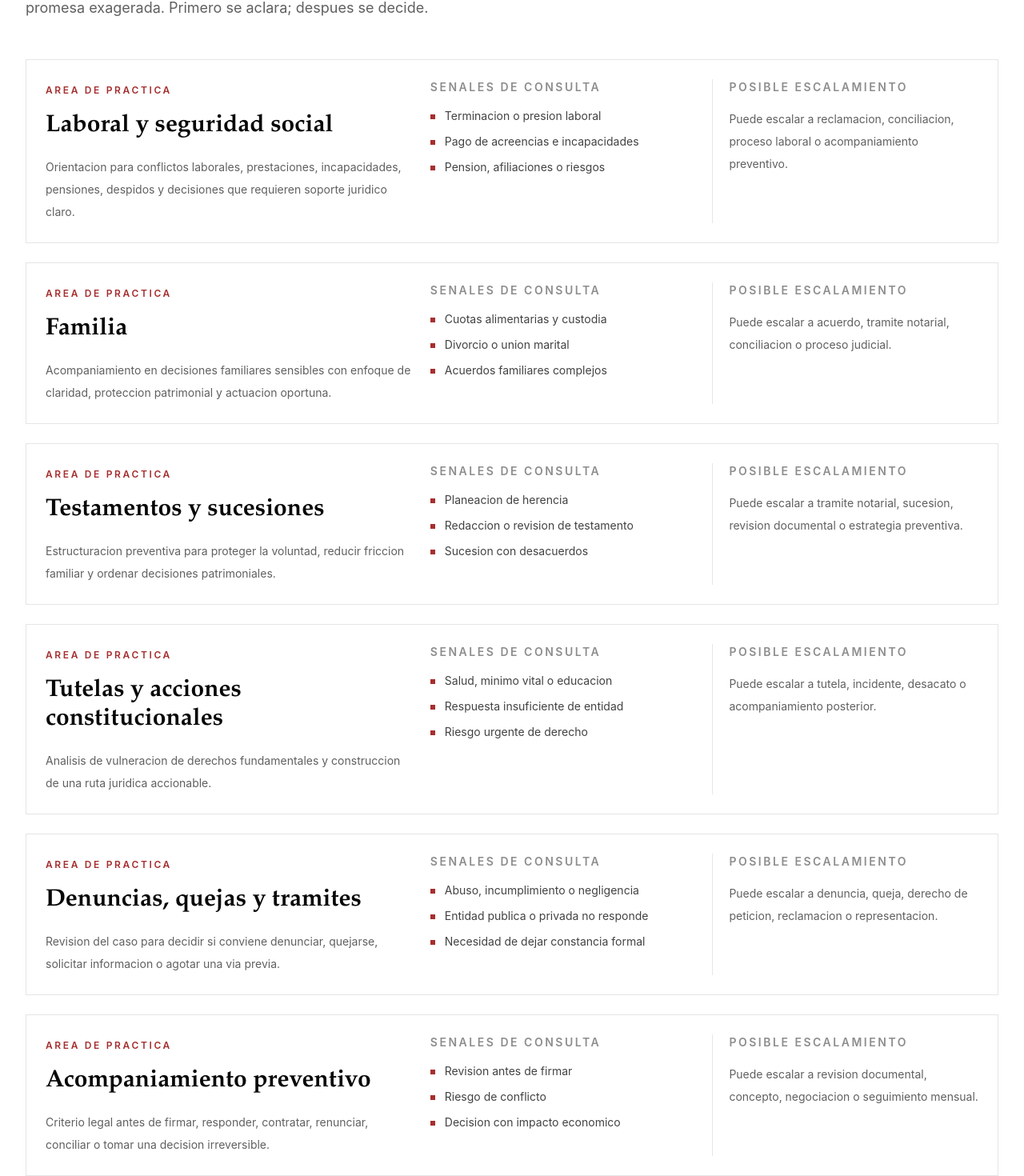
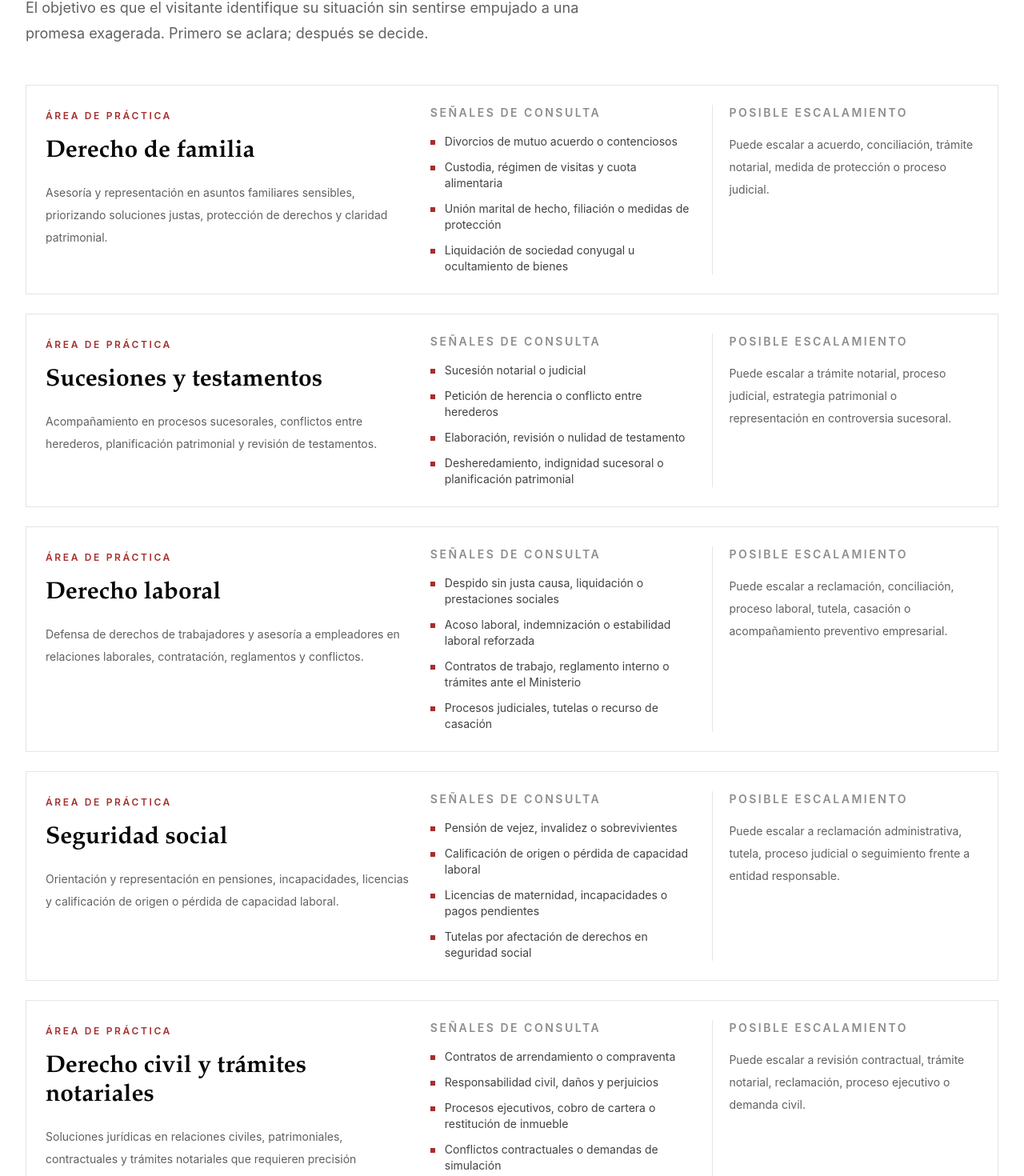
Before and after one commit to davidricardobc/LealAbogados, a Next.js app: page /areas-de-practica in a window 1280 px wide. Shown: the part 918-2388 px from the top of the page at 80% size. Built offline with nearby package versions, Linux system fonts and the light colour scheme.

Commit message:
feat: align content with service catalog

```diff
--- a/src/app/areas-de-practica/page.tsx
+++ b/src/app/areas-de-practica/page.tsx
@@ -5,9 +5,9 @@ import { SectionHeader } from "@/components/section-header";
 import { practiceAreas } from "@/data/site";
 
 export const metadata: Metadata = {
-  title: "Areas de practica",
+  title: "Áreas de práctica",
   description:
-    "Areas de practica de Leal Abogados: laboral, seguridad social, familia, testamentos, tutelas, denuncias, tramites y acompanamiento preventivo.",
+    "Áreas de práctica de Leal Abogados: familia, sucesiones, laboral, seguridad social, civil, tutelas, trámites notariales y soporte empresarial.",
   alternates: {
     canonical: "/areas-de-practica",
   },
@@ -17,8 +17,8 @@ export default function PracticeAreasPage() {
   return (
     <>
       <PageHero
-        title="Areas de practica conectadas por una misma logica: criterio antes de actuar."
-        description="Cada area parte de una consulta inicial para entender el caso, valorar riesgos y elegir una ruta proporcional: prevencion, tramite, queja, tutela o proceso."
+        title="Áreas de práctica conectadas por una misma lógica: criterio antes de actuar."
+        description="Cada área parte de una consulta inicial para entender el caso, valorar riesgos y elegir una ruta proporcional: prevención, trámite, reclamación, tutela o proceso."
         secondaryHref="/consulta-juridica"
         secondaryLabel="Ver consulta"
       />
@@ -27,19 +27,19 @@ export default function PracticeAreasPage() {
         <div className="mx-auto max-w-7xl">
           <SectionHeader
             title="Problemas legales que requieren estructura."
-            description="El objetivo es que el visitante identifique su situacion sin sentirse empujado a una promesa exagerada. Primero se aclara; despues se decide."
+            description="El objetivo es que el visitante identifique su situación sin sentirse empujado a una promesa exagerada. Primero se aclara; después se decide."
           />
           <div className="mt-12 grid gap-6">
             {practiceAreas.map((area) => (
               <article className="grid gap-6 border border-ink/10 bg-white p-6 md:grid-cols-[0.8fr_1.2fr]" id={area.slug} key={area.slug}>
                 <div>
-                  <span className="text-xs font-semibold uppercase tracking-[0.22em] text-brand-red">Area de practica</span>
+                  <span className="text-xs font-semibold uppercase tracking-[0.22em] text-brand-red">Área de práctica</span>
                   <h2 className="mt-4 font-serif text-3xl font-semibold text-ink">{area.title}</h2>
                   <p className="mt-5 text-sm leading-7 text-muted">{area.summary}</p>
                 </div>
                 <div className="grid gap-5 sm:grid-cols-2">
                   <div>
-                    <h3 className="text-sm font-semibold uppercase tracking-[0.18em] text-ink/46">Senales de consulta</h3>
+                    <h3 className="text-sm font-semibold uppercase tracking-[0.18em] text-ink/46">Señales de consulta</h3>
                     <ul className="mt-4 space-y-3">
                       {area.signals.map((signal) => (
                         <li className="flex gap-3 text-sm text-ink/76" key={signal}>
--- a/src/app/layout.tsx
+++ b/src/app/layout.tsx
@@ -7,7 +7,7 @@ import "./globals.css";
 export const metadata: Metadata = {
   metadataBase: new URL(siteConfig.url),
   title: {
-    default: "Leal Abogados | Consulta juridica estrategica en Colombia",
+    default: "Leal Abogados | Consulta jurídica estratégica en Colombia",
     template: "%s | Leal Abogados",
   },
   description: siteConfig.description,
@@ -17,11 +17,13 @@ export const metadata: Metadata = {
   publisher: siteConfig.name,
   keywords: [
     "abogados Colombia",
-    "consulta juridica",
+    "consulta jurídica",
     "derecho laboral",
     "tutela",
     "familia",
-    "servicios juridicos empresas",
+    "sucesiones",
+    "derecho civil",
+    "servicios jurídicos empresas",
     "compliance laboral",
   ],
   alternates: {
@@ -37,12 +39,12 @@ export const metadata: Metadata = {
     locale: "es_CO",
     url: siteConfig.url,
     siteName: siteConfig.name,
-    title: "Leal Abogados | Consulta juridica estrategica",
+    title: "Leal Abogados | Consulta jurídica estratégica",
     description: siteConfig.description,
   },
   twitter: {
     card: "summary_large_image",
-    title: "Leal Abogados | Consulta juridica estrategica",
+    title: "Leal Abogados | Consulta jurídica estratégica",
     description: siteConfig.description,
   },
   robots: {
--- a/src/app/not-found.tsx
+++ b/src/app/not-found.tsx
@@ -4,8 +4,8 @@ export default function NotFound() {
   return (
     <section className="mx-auto max-w-3xl px-5 py-24 text-center sm:px-6 lg:px-8">
       <div className="mx-auto mb-7 h-px w-16 bg-brand-red" />
-      <h1 className="font-serif text-4xl font-semibold text-ink">Pagina no encontrada</h1>
-      <p className="mt-5 text-muted">La ruta que intentas abrir no esta disponible. Puedes volver al inicio o agendar una consulta.</p>
+      <h1 className="font-serif text-4xl font-semibold text-ink">Página no encontrada</h1>
+      <p className="mt-5 text-muted">La ruta que intentas abrir no está disponible. Puedes volver al inicio o agendar una consulta.</p>
       <div className="mt-8 flex justify-center">
         <ButtonLink href="/">Volver al inicio</ButtonLink>
       </div>
--- a/src/components/consultation-brief.tsx
+++ b/src/components/consultation-brief.tsx
@@ -10,7 +10,7 @@ export function ConsultationBrief() {
             Una consulta mejor preparada filtra mejor el caso.
           </h2>
           <p className="mt-5 text-base leading-8 text-muted sm:text-lg">
-            La web debe ayudar a que el cliente llegue con informacion util. Esto reduce friccion, mejora la calidad del lead y permite orientar con mas criterio.
+            La web debe ayudar a que el cliente llegue con información útil. Esto reduce fricción, mejora la calidad del lead y permite orientar con más criterio.
           </p>
           <div className="mt-8 border border-ink/10 p-5">
             <h3 className="text-sm font-semibold uppercase tracking-[0.18em] text-ink/46">Criterios de confianza</h3>
--- a/src/components/cta-band.tsx
+++ b/src/components/cta-band.tsx
@@ -9,7 +9,7 @@ type CtaBandProps = {
 
 export function CtaBand({
   title = "Antes de actuar, ordenemos el caso.",
-  text = "La consulta juridica permite entender hechos, riesgos y rutas posibles antes de invertir tiempo y dinero en una accion legal.",
+  text = "La consulta jurídica permite entender hechos, riesgos y rutas posibles antes de invertir tiempo y dinero en una acción legal.",
   dark = true,
 }: CtaBandProps) {
   return (
--- a/src/components/site-footer.tsx
+++ b/src/components/site-footer.tsx
@@ -11,12 +11,12 @@ export function SiteFooter() {
             <Logo />
           </div>
           <p className="mt-6 max-w-md text-sm leading-7 text-white/68">
-            Firma juridica colombiana orientada a consulta estrategica, prevencion de riesgos y accion legal bien estructurada.
+            Firma jurídica colombiana con más de 18 años de experiencia en asesoría, representación y prevención legal.
           </p>
         </div>
 
         <div>
-          <h2 className="text-sm font-semibold uppercase tracking-[0.2em] text-white/48">Navegacion</h2>
+          <h2 className="text-sm font-semibold uppercase tracking-[0.2em] text-white/48">Navegación</h2>
           <ul className="mt-5 space-y-3">
             {navItems.map((item) => (
               <li key={item.href}>
@@ -45,7 +45,7 @@ export function SiteFooter() {
       <div className="border-t border-white/10">
         <div className="mx-auto flex max-w-7xl flex-col gap-3 px-5 py-5 text-xs text-white/44 sm:px-6 md:flex-row md:items-center md:justify-between lg:px-8">
           <p>&copy; {new Date().getFullYear()} Leal Abogados. Todos los derechos reservados.</p>
-          <p>La informacion del sitio es orientativa y no sustituye asesoria juridica personalizada.</p>
+          <p>La información del sitio es orientativa y no sustituye asesoría jurídica personalizada.</p>
         </div>
       </div>
     </footer>
--- a/src/data/site.ts
+++ b/src/data/site.ts
@@ -18,17 +18,17 @@ export type ConversionItem = {
 };
 
 export const siteConfig = {
-  name: "Leal Abogados",
+  name: "Leal Abogados Compañía",
   domain: "LealAbogados.co",
   url: "https://lealabogados.co",
   description:
-    "Firma juridica colombiana orientada a consulta estrategica, prevencion y accion legal bien estructurada para personas y empresas.",
+    "Firma jurídica colombiana con más de 18 años de experiencia en asesoría y representación legal para personas, familias y empresas.",
   phone: "+57 300 000 0000",
   whatsappNumber: "573000000000",
   email: "contacto@lealabogados.co",
   address: "Ciudad, Colombia",
   consultationMessage:
-    "Hola, quiero agendar una consulta juridica con Leal Abogados. Mi caso esta relacionado con: ",
+    "Hola, quiero agendar una consulta jurídica con Leal Abogados. Mi caso está relacionado con: ",
 };
 
 export const whatsappUrl = `https://wa.me/${siteConfig.whatsappNumber}?text=${encodeURIComponent(
@@ -37,7 +37,7 @@ export const whatsappUrl = `https://wa.me/${siteConfig.whatsappNumber}?text=${en
 
 export const navItems = [
   { label: "Inicio", href: "/" },
-  { label: "Areas", href: "/areas-de-practica" },
+  { label: "Áreas", href: "/areas-de-practica" },
   { label: "Empresas", href: "/servicios-empresariales" },
   { label: "Consulta", href: "/consulta-juridica" },
   { label: "Contacto", href: "/contacto" },
@@ -45,95 +45,102 @@ export const navItems = [
 
 export const practiceAreas: PracticeArea[] = [
   {
-    title: "Laboral y seguridad social",
-    slug: "laboral-seguridad-social",
+    title: "Derecho de familia",
+    slug: "derecho-familia",
     summary:
-      "Orientacion para conflictos laborales, prestaciones, incapacidades, pensiones, despidos y decisiones que requieren soporte juridico claro.",
+      "Asesoría y representación en asuntos familiares sensibles, priorizando soluciones justas, protección de derechos y claridad patrimonial.",
     signals: [
-      "Terminacion o presion laboral",
-      "Pago de acreencias e incapacidades",
-      "Pension, afiliaciones o riesgos",
+      "Divorcios de mutuo acuerdo o contenciosos",
+      "Custodia, régimen de visitas y cuota alimentaria",
+      "Unión marital de hecho, filiación o medidas de protección",
+      "Liquidación de sociedad conyugal u ocultamiento de bienes",
     ],
     escalation:
-      "Puede escalar a reclamacion, conciliacion, proceso laboral o acompaniamiento preventivo.",
+      "Puede escalar a acuerdo, conciliación, trámite notarial, medida de protección o proceso judicial.",
   },
   {
-    title: "Familia",
-    slug: "familia",
+    title: "Sucesiones y testamentos",
+    slug: "sucesiones-testamentos",
     summary:
-      "Acompaniamiento en decisiones familiares sensibles con enfoque de claridad, proteccion patrimonial y actuacion oportuna.",
+      "Acompañamiento en procesos sucesorales, conflictos entre herederos, planificación patrimonial y revisión de testamentos.",
     signals: [
-      "Cuotas alimentarias y custodia",
-      "Divorcio o union marital",
-      "Acuerdos familiares complejos",
+      "Sucesión notarial o judicial",
+      "Petición de herencia o conflicto entre herederos",
+      "Elaboración, revisión o nulidad de testamento",
+      "Desheredamiento, indignidad sucesoral o planificación patrimonial",
     ],
     escalation:
-      "Puede escalar a acuerdo, tramite notarial, conciliacion o proceso judicial.",
+      "Puede escalar a trámite notarial, proceso judicial, estrategia patrimonial o representación en controversia sucesoral.",
   },
   {
-    title: "Testamentos y sucesiones",
-    slug: "testamentos",
+    title: "Derecho laboral",
+    slug: "derecho-laboral",
     summary:
-      "Estructuracion preventiva para proteger la voluntad, reducir friccion familiar y ordenar decisiones patrimoniales.",
+      "Defensa de derechos de trabajadores y asesoría a empleadores en relaciones laborales, contratación, reglamentos y conflictos.",
     signals: [
-      "Planeacion de herencia",
-      "Redaccion o revision de testamento",
-      "Sucesion con desacuerdos",
+      "Despido sin justa causa, liquidación o prestaciones sociales",
+      "Acoso laboral, indemnización o estabilidad laboral reforzada",
+      "Contratos de trabajo, reglamento interno o trámites ante el Ministerio",
+      "Procesos judiciales, tutelas o recurso de casación",
     ],
     escalation:
-      "Puede escalar a tramite notarial, sucesion, revision documental o estrategia preventiva.",
+      "Puede escalar a reclamación, conciliación, proceso laboral, tutela, casación o acompañamiento preventivo empresarial.",
+  },
+  {
+    title: "Seguridad social",
+    slug: "seguridad-social",
+    summary:
+      "Orientación y representación en pensiones, incapacidades, licencias y calificación de origen o pérdida de capacidad laboral.",
+    signals: [
+      "Pensión de vejez, invalidez o sobrevivientes",
+      "Calificación de origen o pérdida de capacidad laboral",
+      "Licencias de maternidad, incapacidades o pagos pendientes",
+      "Tutelas por afectación de derechos en seguridad social",
+    ],
+    escalation:
+      "Puede escalar a reclamación administrativa, tutela, proceso judicial o seguimiento frente a entidad responsable.",
+  },
+  {
+    title: "Derecho civil y trámites notariales",
+    slug: "derecho-civil-tramites",
+    summary:
+      "Soluciones jurídicas en relaciones civiles, patrimoniales, contractuales y trámites notariales que requieren precisión documental.",
+    signals: [
+      "Contratos de arrendamiento o compraventa",
+      "Responsabilidad civil, daños y perjuicios",
+      "Procesos ejecutivos, cobro de cartera o restitución de inmueble",
+      "Conflictos contractuales o demandas de simulación",
+    ],
+    escalation:
+      "Puede escalar a revisión contractual, trámite notarial, reclamación, proceso ejecutivo o demanda civil.",
   },
   {
     title: "Tutelas y acciones constitucionales",
     slug: "tutelas-acciones-constitucionales",
     summary:
-      "Analisis de vulneracion de derechos fundamentales y construccion de una ruta juridica accionable.",
+      "Análisis de vulneración de derechos fundamentales y construcción de una ruta jurídica accionable cuando existe urgencia.",
     signals: [
-      "Salud, minimo vital o educacion",
-      "Respuesta insuficiente de entidad",
-      "Riesgo urgente de derecho",
+      "Salud, mínimo vital, pensiones, educación o estabilidad laboral",
+      "Respuesta insuficiente de entidad pública o privada",
+      "Riesgo urgente de derecho fundamental",
+      "Necesidad de incidente, desacato o seguimiento posterior",
     ],
     escalation:
-      "Puede escalar a tutela, incidente, desacato o acompaniamiento posterior.",
+      "Puede escalar a tutela, incidente de desacato, reclamación previa o acompañamiento posterior.",
   },
   {
-    title: "Denuncias, quejas y tramites",
-    slug: "denuncias-quejas-tramites",
+    title: "Empresas y prevención laboral",
+    slug: "empresas-prevencion-laboral",
     summary:
-      "Revision del caso para decidir si conviene denunciar, quejarse, solicitar informacion o agotar una via previa.",
+      "Soporte jurídico preventivo para empleadores que necesitan ordenar contratos, reglamentos, trámites y decisiones laborales.",
     signals: [
-      "Abuso, incumplimiento o negligencia",
-      "Entidad publica o privada no responde",
-      "Necesidad de dejar constancia formal",
+      "Reglamento interno de trabajo",
+      "Contratación laboral y revisión documental",
+      "Trámites ante el Ministerio de Trabajo",
+      "Riesgos laborales, accidentes y culpa patronal",
     ],
     escalation:
-      "Puede escalar a denuncia, queja, derecho de peticion, reclamacion o representacion.",
-  },
-  {
-    title: "Acompaniamiento preventivo",
-    slug: "acompanamiento-preventivo",
-    summary:
-      "Criterio legal antes de firmar, responder, contratar, renunciar, conciliar o tomar una decision irreversible.",
-    signals: [
-      "Revision antes de firmar",
-      "Riesgo de conflicto",
-      "Decision con impacto economico",
-    ],
-    escalation:
-      "Puede escalar a revision documental, concepto, negociacion o seguimiento mensual.",
-  },
-  {
-    title: "Empresas y compliance laboral",
-    slug: "empresas-compliance-laboral",
-    summary:
-      "Soporte juridico preventivo para ordenar documentos, reducir contingencias laborales y tomar decisiones con respaldo.",
-    signals: [
-      "Reglamento interno de trabajo",
-      "SG-SST y soporte laboral",
-      "Revision documental recurrente",
-    ],
-    escalation:
-      "Puede escalar a paquete mensual, auditoria documental o implementacion de medidas preventivas.",
+      "Puede escalar a paquete mensual, auditoría documental, implementación preventiva o representación en conflicto laboral.",
   },
 ];
 
@@ -141,40 +148,40 @@ export const enterpriseServices: EnterpriseService[] = [
   {
     title: "Reglamento interno de trabajo",
     summary:
-      "Revision, actualizacion o estructuracion del reglamento con enfoque preventivo y coherencia operativa.",
+      "Revisión, actualización o estructuración del reglamento interno con enfoque preventivo, claridad operativa y soporte legal.",
     deliverables: [
-      "Diagnostico documental inicial",
+      "Diagnóstico documental inicial",
       "Mapa de ajustes prioritarios",
-      "Version editable lista para revision final",
+      "Versión editable lista para revisión final",
     ],
   },
   {
-    title: "Sistema de seguridad y salud en el trabajo",
+    title: "Contratación laboral y documentos internos",
     summary:
-      "Acompaniamiento juridico para ordenar responsabilidades, soportes y decisiones asociadas al SG-SST.",
+      "Elaboración y revisión de contratos de trabajo, comunicaciones internas y documentos laborales sensibles antes de firmar o enviar.",
     deliverables: [
-      "Revision de documentos clave",
-      "Alertas de riesgo laboral",
-      "Ruta de cumplimiento gradual",
+      "Contratos y otrosíes revisados",
+      "Comentarios jurídicos accionables",
+      "Recomendaciones de redacción y archivo",
     ],
   },
   {
-    title: "Revision de documentos",
+    title: "Seguridad social y riesgos laborales",
     summary:
-      "Analisis de contratos, comunicaciones, politicas internas y documentos sensibles antes de firmar o enviar.",
+      "Acompañamiento jurídico en asuntos asociados a incapacidades, licencias, accidentes laborales, enfermedad laboral y culpa patronal.",
     deliverables: [
-      "Comentarios juridicos accionables",
-      "Riesgos identificados",
-      "Recomendaciones de redaccion",
+      "Revisión de soportes y cronología",
+      "Alertas de riesgo laboral",
+      "Ruta de reclamación o defensa",
     ],
   },
   {
-    title: "Acompaniamiento preventivo mensual",
+    title: "Acompañamiento preventivo mensual",
     summary:
-      "Soporte recurrente para decisiones laborales, consultas internas y revision de casos antes de que escalen.",
+      "Soporte recurrente para consultas laborales, revisión de casos y decisiones preventivas antes de que escalen a conflicto.",
     deliverables: [
       "Canal de consulta programado",
-      "Revision de casos priorizados",
+      "Revisión de casos priorizados",
       "Informe ejecutivo mensual",
     ],
   },
@@ -186,12 +193,12 @@ export const journeySteps = [
     text: "El caso se ordena con hechos, documentos y objetivo del cliente. La prioridad es entender antes de prometer.",
   },
   {
-    title: "2. Criterio juridico",
+    title: "2. Criterio jurídico",
     text: "Se identifican riesgos, escenarios, rutas posibles y el costo de actuar o esperar.",
   },
   {
-    title: "3. Ruta de accion",
-    text: "Si el caso lo amerita, la consulta se convierte en tutela, queja, tramite, proceso o acompanamiento preventivo.",
+    title: "3. Ruta de acción",
+    text: "Si el caso lo amerita, la consulta se convierte en tutela, trámite, reclamación, proceso o acompañamiento preventivo.",
   },
   {
     title: "4. Seguimiento",
@@ -203,24 +210,24 @@ export const companyPackages = [
   {
     name: "Base preventiva",
     fit: "Empresas que necesitan ordenar documentos y resolver dudas puntuales.",
-    includes: ["Consulta mensual", "Revision documental limitada", "Alertas de riesgo"],
+    includes: ["Consulta mensual", "Revisión documental limitada", "Alertas de riesgo"],
   },
   {
-    name: "Gestion laboral",
+    name: "Gestión laboral",
     fit: "Equipos con decisiones laborales recurrentes y necesidad de soporte preventivo.",
-    includes: ["Canal de consultas", "Revision de casos", "Informe ejecutivo"],
+    includes: ["Canal de consultas", "Revisión de casos", "Informe ejecutivo"],
   },
   {
     name: "Compliance laboral",
     fit: "Empresas que quieren reducir contingencias y mejorar soporte documental.",
-    includes: ["Diagnostico inicial", "Plan de ajustes", "Acompaniamiento mensual"],
+    includes: ["Diagnóstico inicial", "Plan de ajustes", "Acompañamiento mensual"],
   },
 ];
 
 export const consultationChecklist: ConversionItem[] = [
   {
     title: "Hechos principales",
-    text: "Que ocurrio, cuando ocurrio, quienes intervinieron y que respuesta necesitas tomar ahora.",
+    text: "Qué ocurrió, cuándo ocurrió, quiénes intervinieron y qué respuesta necesitas tomar ahora.",
   },
   {
     title: "Documentos disponibles",
@@ -228,36 +235,40 @@ export const consultationChecklist: ConversionItem[] = [
   },
   {
     title: "Objetivo del cliente",
-    text: "Prevenir un riesgo, responder una comunicacion, reclamar, negociar, demandar o proteger un derecho urgente.",
+    text: "Prevenir un riesgo, responder una comunicación, reclamar, negociar, demandar o proteger un derecho urgente.",
   },
   {
     title: "Nivel de urgencia",
-    text: "Si hay fechas limite, audiencias, despidos, amenazas, vencimientos o afectacion inmediata de derechos.",
+    text: "Si hay fechas límite, audiencias, despidos, amenazas, vencimientos o afectación inmediata de derechos.",
   },
 ];
 
 export const escalationPaths: ConversionItem[] = [
   {
-    title: "Accion constitucional",
-    text: "Cuando existe vulneracion de derechos fundamentales y una respuesta ordinaria no es suficiente.",
+    title: "Acción constitucional",
+    text: "Cuando existe vulneración de derechos fundamentales y una respuesta ordinaria no es suficiente.",
   },
   {
-    title: "Reclamacion o queja",
-    text: "Cuando conviene dejar constancia formal, exigir respuesta o agotar una via previa.",
+    title: "Reclamación o queja",
+    text: "Cuando conviene dejar constancia formal, exigir respuesta o agotar una vía previa.",
   },
   {
     title: "Proceso judicial",
     text: "Cuando hay base probatoria, pretension clara y una estrategia razonable para litigar.",
   },
   {
-    title: "Prevencion o acompanamiento",
+    title: "Prevención o acompañamiento",
     text: "Cuando actuar antes de firmar, responder o contratar reduce el costo del problema.",
   },
 ];
 
 export const trustPrinciples = [
+  "Más de 18 años de experiencia.",
+  "Atención personalizada y confidencial.",
+  "Estrategia jurídica sólida.",
+  "Comunicación clara y transparente.",
   "Sin promesas de resultado.",
   "Alcance y honorarios claros antes de escalar.",
-  "Recomendacion basada en hechos y documentos.",
+  "Recomendación basada en hechos y documentos.",
   "Prioridad en prevenir errores evitables.",
 ];
```
Also changed, not shown: src/app/consulta-juridica/page.tsx (+9 -9 lines), src/app/contacto/page.tsx (+4 -4 lines), src/app/page.tsx (+25 -19 lines), src/app/servicios-empresariales/page.tsx (+7 -7 lines), src/components/lead-form.tsx (+9 -9 lines), 2 other files (tests, documents, lock files or other folders).
